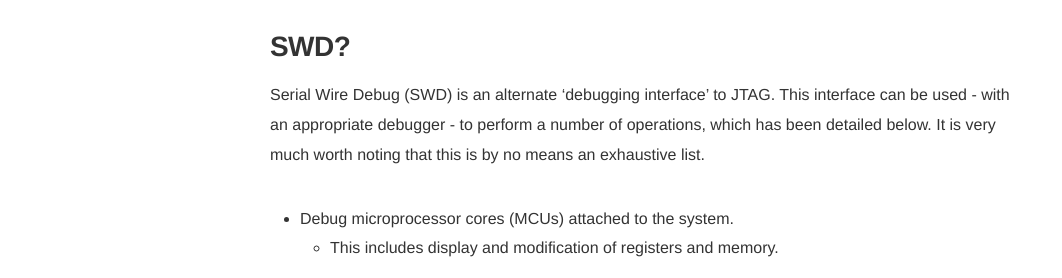
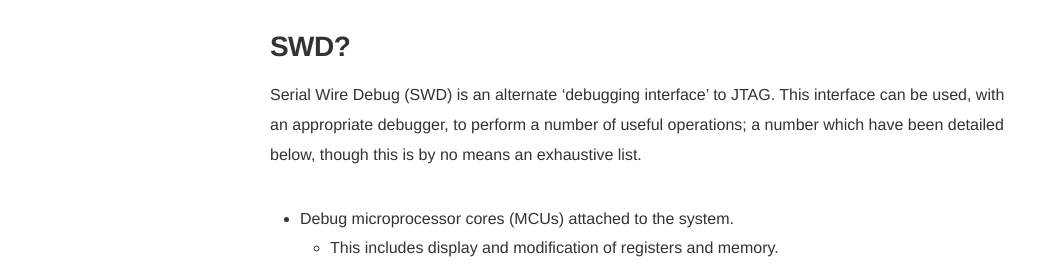
Before and after one commit to darkarnium/darkarnium.github.io, a Jekyll site: the page built from _posts/2018-12-29-Messing-with-SWD-Part-I.md, in a window 1280 px wide and 900 px high, scrolled down 1769 px. Shown: the part 174-452 px from the top of the window, without its empty margins (0-1062 px from the left). Built offline with Jekyll 4.4.1, drawn with Linux system fonts in a browser that asks for light colours; nearby versions of some CDN libraries; some web fonts are replaced.

Commit message:
Grammar.

```diff
--- a/_posts/2018-12-29-Messing-with-SWD-Part-I.md
+++ b/_posts/2018-12-29-Messing-with-SWD-Part-I.md
@@ -60,9 +60,9 @@ Finally, a quick disclaimer as to the content of these posts:
 ## SWD?
 
 Serial Wire Debug (SWD) is an alternate 'debugging interface' to JTAG. This
-interface can be used - with an appropriate debugger - to perform a number
-of operations, which has been detailed below. It is very much worth noting that
-this is by no means an exhaustive list.
+interface can be used, with an appropriate debugger, to perform a number
+of useful operations; a number which have been detailed below, though this
+is by no means an exhaustive list.
 
   * Debug microprocessor cores (MCUs) attached to the system.
     * This includes display and modification of registers and memory.
```
